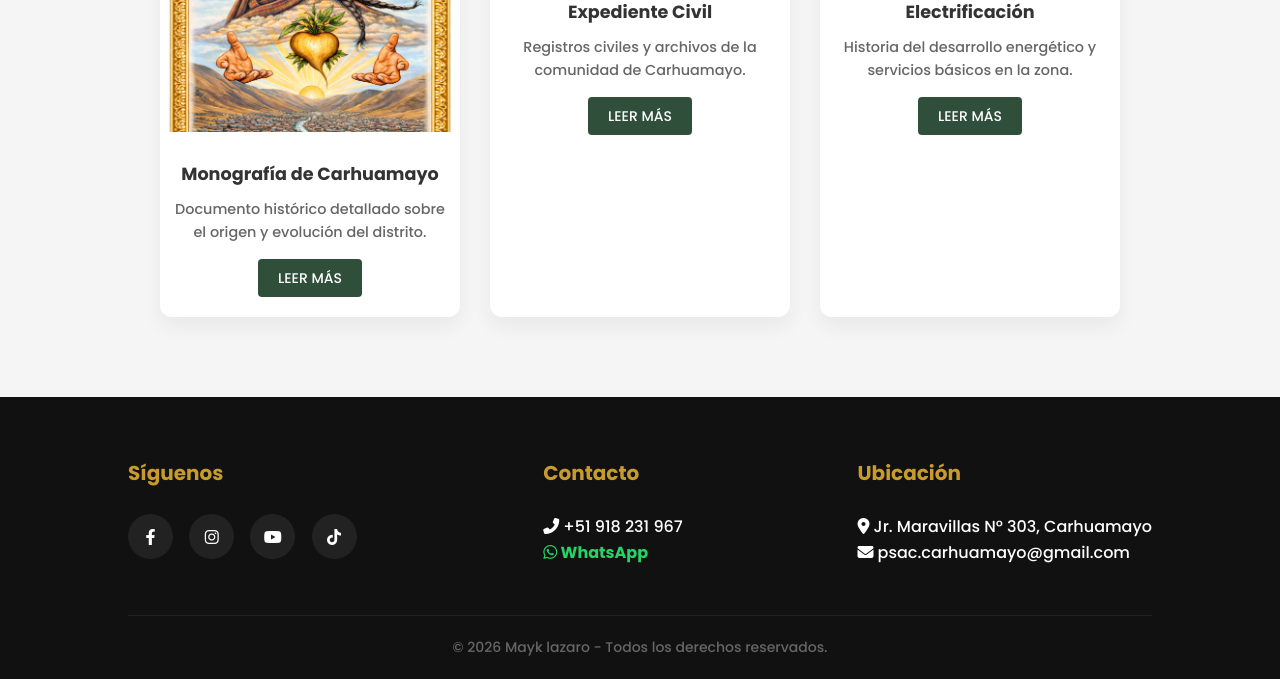
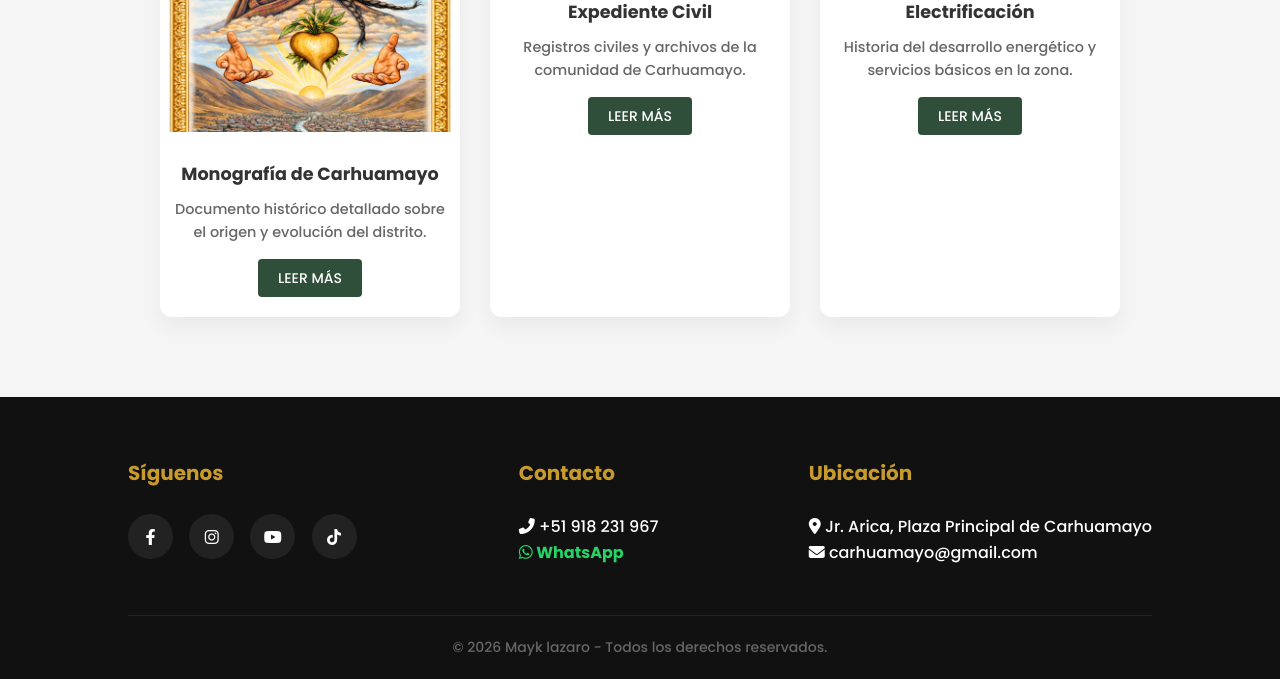
Before and after one commit to MaykiLazaro/Carhuamayo, a plain HTML site: page index.html in a window 1280 px wide. Shown: the part 1679-2358 px from the top of the page. Drawn offline with Linux system fonts and the light colour scheme.

Commit message:
Update index.html

```diff
--- a/index.html
+++ b/index.html
@@ -157,8 +157,8 @@
 </div>
             <div class="footer-section">
                 <h3>Ubicación</h3>
-                <p><i class="fas fa-map-marker-alt"></i> Jr. Maravillas Nº 303, Carhuamayo</p>
-                <p><i class="fas fa-envelope"></i> psac.carhuamayo@gmail.com</p>
+                <p><i class="fas fa-map-marker-alt"></i> Jr. Arica, Plaza Principal de Carhuamayo</p>
+                <p><i class="fas fa-envelope"></i> carhuamayo@gmail.com</p>
             </div>
         </div>
         <div class="footer-bottom">
```
